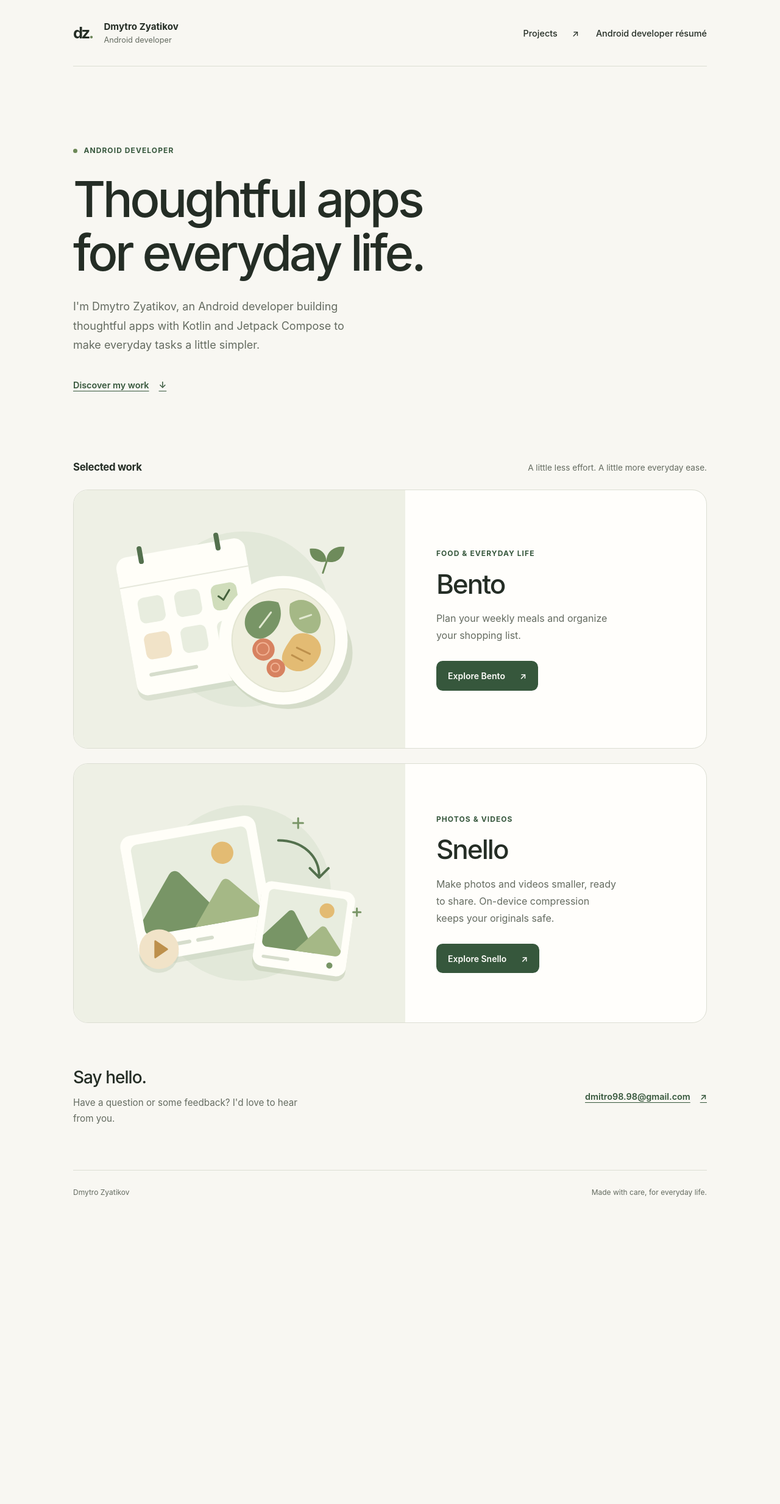
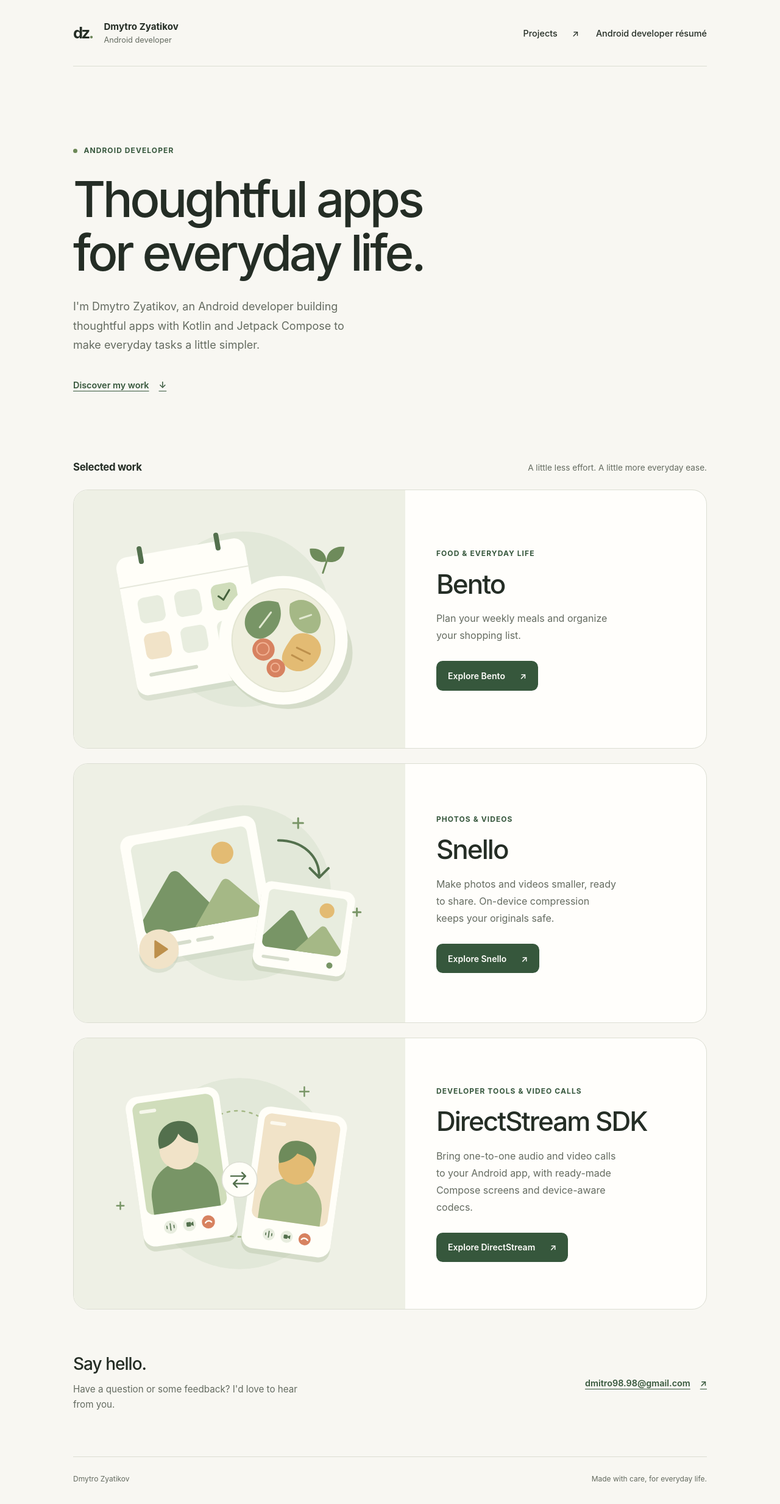
Before and after one commit to Orthoepiccrown0/Orthoepiccrown0.github.io, a Jekyll site: the page built from index.html, in a window 1280 px wide. Shown: the whole page at 61% size. Built offline with Jekyll 4.4.1, drawn with Linux system fonts in a browser that asks for light colours; before the commit the page ends 1997 px from its top, so only the background shows below that.

Commit message:
added DirectStream SDK

```diff
--- a/_data/portfolio.yml
+++ b/_data/portfolio.yml
@@ -1,7 +1,7 @@
 en:
   meta:
     title: Dmytro Zyatikov | Android Developer & App Portfolio
-    description: Explore Android apps by Dmytro Zyatikov, a Kotlin and Jetpack Compose developer with 5+ years of experience, including Bento for meal planning and shopping lists.
+    description: Explore Android projects by Dmytro Zyatikov, a Kotlin and Jetpack Compose developer with 5+ years of experience. Discover Bento, Snello, and DirectStream SDK.
   name: Dmytro Zyatikov
   role: Android developer
   navigation:
@@ -29,6 +29,12 @@ en:
         action: Explore Snello
         url: /snello/
         illustration: compression
+      - name: DirectStream SDK
+        category: Developer tools & video calls
+        description: Bring one-to-one audio and video calls to your Android app, with ready-made Compose screens and device-aware codecs.
+        action: Explore DirectStream
+        url: /directStreamSDK/
+        illustration: video-calls
   contact:
     heading: Say hello.
     description: Have a question or some feedback? I'd love to hear from you.
--- a/assets/css/portfolio.css
+++ b/assets/css/portfolio.css
@@ -45,7 +45,7 @@ h1 { max-width: 820px; margin-top: 1.6rem; font-size: clamp(3rem, 7vw, 5.1rem);
 .project-list { display: grid; gap: 1.5rem; }
 .project-card { display: grid; grid-template-columns: 1.1fr 1fr; overflow: hidden; background: #fffefb; border: 1px solid var(--line); border-radius: 1.5rem; }
 .project-art { display: grid; place-items: center; min-width: 0; padding: 1.5rem .5rem; background: #eef0e5; }
-.project-art svg { display: block; width: 100%; height: auto; max-width: 540px; }
+.project-art svg, .project-art img { display: block; width: 100%; height: auto; max-width: 540px; }
 .project-details { align-self: center; padding: clamp(2rem, 4vw, 3.5rem); }
 .project-details h3 { margin-top: .8rem; font-size: 2.75rem; font-weight: 550; letter-spacing: -.045em; line-height: 1.2; }
 .project-description { margin-top: 1rem; max-width: 300px; font-size: 1rem; line-height: 1.75; color: var(--muted); }
@@ -61,7 +61,7 @@ h1 { max-width: 820px; margin-top: 1.6rem; font-size: clamp(3rem, 7vw, 5.1rem);
 @media (max-width: 700px) {
   .project-card { grid-template-columns: 1fr; }
   .project-art { padding: .5rem 1rem; }
-  .project-art svg { max-width: 400px; }
+  .project-art svg, .project-art img { max-width: 400px; }
   .project-details { padding: 2rem; }
   .project-description { max-width: 100%; }
   .contact { padding-block: 3.5rem; }
--- /dev/null
+++ b/directStreamSDK/index.html
@@ -0,0 +1,115 @@
+---
+layout: null
+lang: en
+sitemap: true
+title: DirectStream SDK — Bring video calls to your Android app
+description: One-to-one Android audio and video calls with ready-made Compose screens, Maven Central installation, and device-aware VP8, H.264, VP9 and AV1 negotiation.
+permalink: /directStreamSDK/
+---
+<!doctype html>
+<html lang="en">
+<head>
+  <meta charset="utf-8">
+  <meta name="viewport" content="width=device-width, initial-scale=1">
+  <meta name="theme-color" content="#f8f7f2">
+  {% include seo.html meta=page %}
+  <link rel="stylesheet" href="{{ '/assets/css/portfolio.css' | relative_url }}">
+  <link rel="stylesheet" href="{{ '/directStreamSDK/style.css' | relative_url }}">
+</head>
+<body class="directstream-page">
+  <a class="skip-link" href="#main">Skip to content</a>
+  <div class="page-shell">
+    <header class="site-header">
+      <a class="identity" href="{{ '/' | relative_url }}" aria-label="Dmytro Zyatikov — home">
+        <span class="identity-mark" aria-hidden="true">dz<span>.</span></span>
+        <span><span class="identity-name">{{ site.data.portfolio.en.name | escape }}</span><span class="identity-role">{{ site.data.portfolio.en.role | escape }}</span></span>
+      </a>
+      <nav class="site-nav" aria-label="Main navigation">
+        <a class="nav-link" href="{{ '/' | relative_url }}#projects">All projects <span aria-hidden="true">↗</span></a>
+        <a class="nav-link" href="#how-it-works">How it works</a>
+      </nav>
+    </header>
+    <main id="main" tabindex="-1">
+      <section class="ds-hero" aria-labelledby="hero-title">
+        <div>
+          <p class="eyebrow"><span class="status-dot" aria-hidden="true"></span> DirectStream SDK · Android</p>
+          <h1 id="hero-title">Your app.<br>A little more human.</h1>
+          <p class="ds-intro">Bring one-to-one video calls to your Android app. DirectStream takes care of the call experience, from the first ring to the last goodbye, so a small team can stay focused on its app.</p>
+          <div class="ds-actions">
+            <a class="button" href="https://github.com/Orthoepiccrown0/webrtc-android">Explore the SDK <span aria-hidden="true">↗</span></a>
+            <a class="text-link" href="#how-it-works">See how it connects <span aria-hidden="true">↓</span></a>
+          </div>
+          <p class="ds-note">Android 11+ · Kotlin · Jetpack Compose · Apache 2.0</p>
+        </div>
+        <figure class="ds-hero-art">
+          <img src="{{ '/directStreamSDK/assets/video-calls.svg' | relative_url }}" width="640" height="480" alt="Two people connected in a one-to-one video call, illustrated as two linked Android screens." fetchpriority="high">
+          <figcaption>Closer together. Less to build.</figcaption>
+        </figure>
+      </section>
+
+      <section class="ds-benefits" aria-label="Built for your next calling feature">
+        <article><span class="ds-number" aria-hidden="true">01 /</span><h2>A complete call experience.</h2><p>Incoming, waiting, and in-call Compose screens are ready to use. Audio routing, mute, camera controls, and the call lifecycle live in the SDK.</p></article>
+        <article><span class="ds-number" aria-hidden="true">02 /</span><h2>Made for your app.</h2><p>Use your Material theme, replace the call content, or build a custom interface with observable state and focused APIs. Your accounts and contacts stay yours to design.</p></article>
+        <article><span class="ds-number" aria-hidden="true">03 /</span><h2>More than a video view.</h2><p>Explicit call acceptance, incoming alerts, and Android system call integration connect the experience from invitation through hangup.</p></article>
+      </section>
+
+      <section class="ds-codecs" aria-labelledby="codecs-title">
+        <div class="ds-section-intro">
+          <p class="eyebrow">Device-aware by default</p>
+          <h2 id="codecs-title">Different devices.<br>A common language.</h2>
+          <p>VP8, H.264, VP9, and AV1 negotiation is built in. Auto mode checks what both devices can encode and decode, then prioritizes a mutually hardware-supported codec.</p>
+        </div>
+        <div class="ds-codec-panel">
+          <ul class="ds-codec-grid" aria-label="Video codec families">
+            <li><span>01</span><strong>AV1</strong></li><li><span>02</span><strong>H.264</strong></li><li><span>03</span><strong>VP9</strong></li><li><span>04</span><strong>VP8</strong></li>
+          </ul>
+          <p class="ds-panel-caption">Auto priority when both devices report hardware support</p>
+          <div class="ds-codec-detail"><span class="status-dot" aria-hidden="true"></span><p>Compatible first. Hardware-aware when available.</p></div>
+          <p class="ds-small">Availability comes from the bundled WebRTC engine on each device. Without a shared hardware option, Auto uses a compatible fallback. Software implementations may be used where exposed; every codec is not available on every device.</p>
+        </div>
+        <div class="ds-codec-footer"><p>Need more control? Prefer a codec or require one explicitly. Inspect the negotiated codec in diagnostics. Audio prefers Opus.</p><a class="text-link" href="https://github.com/Orthoepiccrown0/webrtc-android/blob/main/docs/CODECS.md">Explore codec support <span aria-hidden="true">↗</span></a></div>
+      </section>
+
+      <section id="how-it-works" class="ds-flow" aria-labelledby="flow-title">
+        <div class="ds-section-intro">
+          <p class="eyebrow">From invitation to conversation</p>
+          <h2 id="flow-title">A clear path between two people.</h2>
+          <p>The default provider coordinates identity, approval, and signaling in the cloud. Once a call is accepted, WebRTC connects the media between devices, directly when possible.</p>
+        </div>
+        <figure class="ds-diagram">
+          <a href="{{ '/directStreamSDK/assets/call-flow.svg' | relative_url }}" aria-label="Open the full-size DirectStream call flow diagram">
+            <img src="{{ '/directStreamSDK/assets/call-flow.svg' | relative_url }}" width="960" height="650" alt="Default provider call flow: Android apps use DirectStream SDK; Cloudflare Worker and D1 handle approval, Firebase handles identity, signaling and push hints; WebRTC carries direct media or uses an optional TURN relay." loading="lazy" decoding="async">
+          </a>
+          <figcaption>Coordination and media take separate paths. <a href="{{ '/directStreamSDK/assets/call-flow.svg' | relative_url }}">Open full-size diagram <span aria-hidden="true">↗</span></a></figcaption>
+        </figure>
+        <ol class="ds-flow-steps">
+          <li><h3>Invite &amp; accept</h3><p>Your app selects the recipient. The provider authorizes the request, and the other person chooses whether to accept.</p></li>
+          <li><h3>Find common ground</h3><p>The SDK exchanges signaling and codec capabilities. Both devices agree on a compatible media format before capture starts.</p></li>
+          <li><h3>Connect &amp; talk</h3><p>ICE and STUN help find a direct route. A configured TURN relay can carry media when restrictive networks prevent a direct connection.</p></li>
+        </ol>
+      </section>
+
+      <section class="ds-install" aria-labelledby="install-title">
+        <div>
+          <p class="eyebrow">Easy to bring into your project</p>
+          <h2 id="install-title">One SDK dependency.<br>The pieces, together.</h2>
+          <p>The Maven Central starter brings the runtime, Compose call UI, and default Firebase provider together. Add DirectStream to an existing Android app without assembling each SDK module yourself.</p>
+          <a class="button" href="https://central.sonatype.com/artifact/io.github.orthoepiccrown0/directstream">View on Maven Central <span aria-hidden="true">↗</span></a>
+        </div>
+        <div class="ds-package">
+          <span class="ds-package-label">Maven Central</span>
+          <h3>DirectStream</h3>
+          <p class="ds-coordinate">io.github.orthoepiccrown0:directstream</p>
+          <ul><li>Call runtime &amp; WebRTC</li><li>Ready-made Compose screens</li><li>Default Firebase provider</li></ul>
+          <p class="ds-small">Your host app supplies Compose and FCM dependencies. The default provider requires your Firebase and Cloudflare services; TURN is configured separately. The SDK also supports custom providers.</p>
+        </div>
+      </section>
+      <section class="ds-closing" aria-labelledby="closing-title">
+        <div><h2 id="closing-title">Make room for a conversation.</h2><p>A calling feature for the app you’re already building.</p></div>
+        <a class="text-link" href="https://github.com/Orthoepiccrown0/webrtc-android">Discover DirectStream <span aria-hidden="true">↗</span></a>
+      </section>
+    </main>
+    <footer class="site-footer"><span>DirectStream SDK · By {{ site.data.portfolio.en.name | escape }}</span><a href="https://github.com/Orthoepiccrown0/webrtc-android">Source &amp; documentation <span aria-hidden="true">↗</span></a></footer>
+  </div>
+</body>
+</html>
--- a/index.html
+++ b/index.html
@@ -110,6 +110,10 @@ sitemap: true
                   <path d="M355 64v16m-8-8h16M450 210v12m-6-6h12" stroke="#789566" stroke-width="3" stroke-linecap="round"/>
                 </svg>
               </div>
+              {% elsif project.illustration == 'video-calls' %}
+              <div class="project-art" aria-hidden="true">
+                <img src="{{ '/directStreamSDK/assets/video-calls.svg' | relative_url }}" width="640" height="480" alt="" loading="lazy" decoding="async">
+              </div>
               {% endif %}
               <div class="project-details">
                 <p class="eyebrow">{{ project.category | escape }}</p>
```
Also changed, not shown: directStreamSDK/README.md (added, +18 -0 lines), directStreamSDK/style.css (added, +68 -0 lines), directStreamSDK/assets/call-flow.svg (added), directStreamSDK/assets/video-calls.svg (added).
